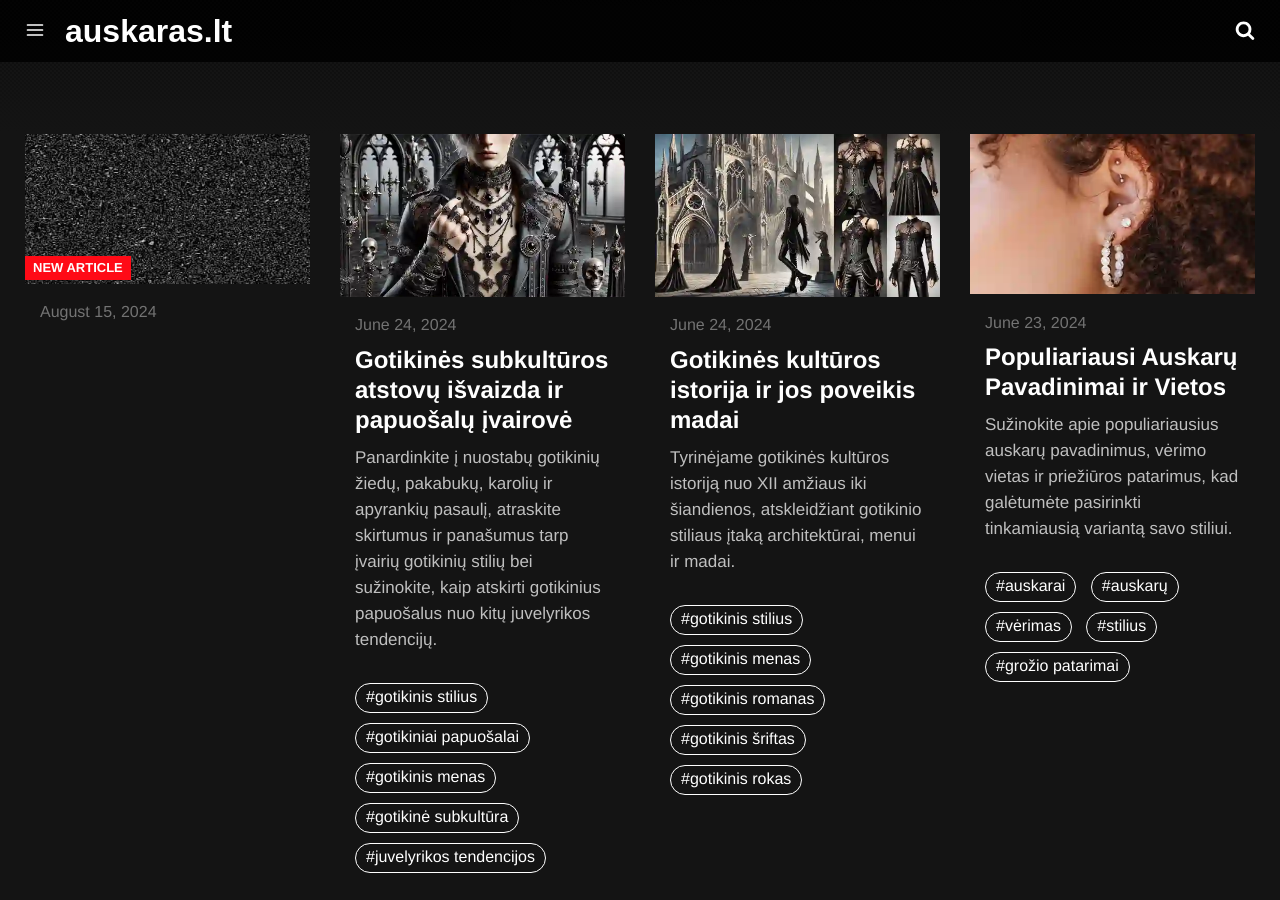
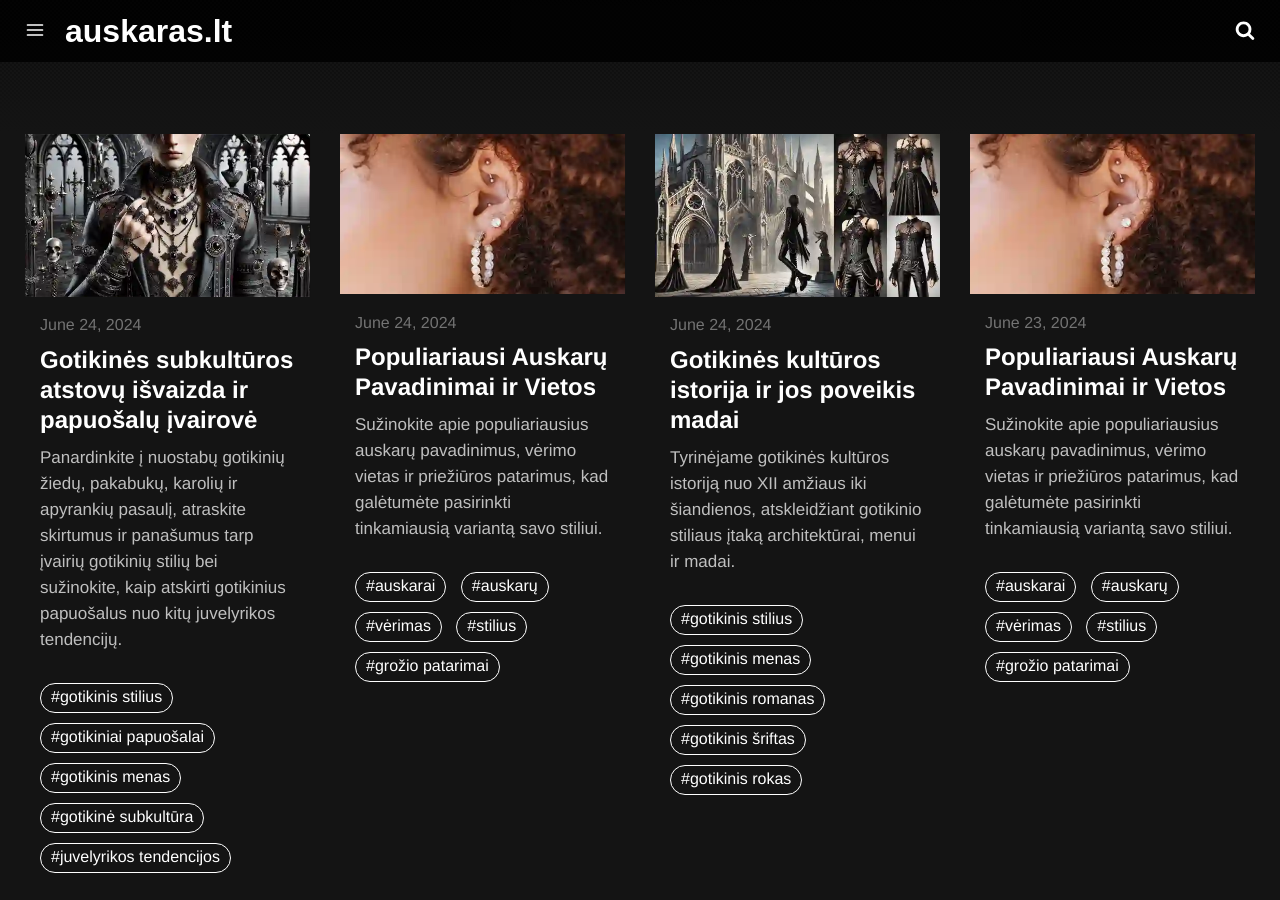
Before and after one commit to kriptoistanbul/auskaras, a Jekyll site: the page built from index.markdown, in a window 1280 px wide and 900 px high, scrolled down 722 px. Built offline with Jekyll 4.4.1, drawn with Linux system fonts in a browser that asks for light colours; a script that is not in the unit is left out.

Commit message:
Update 2024-08-14-piercingas.md

```diff
--- a/_posts/2024-08-14-piercingas.md
+++ b/_posts/2024-08-14-piercingas.md
@@ -1,17 +1,17 @@
 ---
 layout: post
-title: "Kas yra Piercingas? Visas Gidas"
-date: 2024-08-14 00:00:19 +0300
-subtitle: Išsamus gidas apie piercingus: prasmingi papuošalai kūnui
-description: Sužinokite viską apie piercingus – nuo jų istorijos iki modernių pritaikymų. Atraskite, kaip pasirinkti tinkamą piercingą ir kaip jį prižiūrėti.
-image: /assets/img/posts-img/piercingas/piercingas-intro.webp
+title: "Populiariausi Auskarų Pavadinimai ir Vietos"
+date: 2024-06-25 00:00:19 +0300
+subtitle: Išsamus auskarų pavadinimų ir vėrimo vietų vadovas
+description: Sužinokite apie populiariausius auskarų pavadinimus, vėrimo vietas ir priežiūros patarimus, kad galėtumėte pasirinkti tinkamiausią variantą savo stiliui.
+image: /assets/img/posts-img/auskaras/auskaru-verimas.webp
 tags:
-  - auskarai
-  - auskarų
-  - vėrimas
-  - stilius
-  - grožio patarimai
-permalink: "/blog/piercingas-viso-gido/"
+- auskarai
+- auskarų
+- vėrimas
+- stilius
+- grožio patarimai
+permalink: "/blog/auskaru-verimas-3/"
 pagination:
   enabled: true
 ---
```
